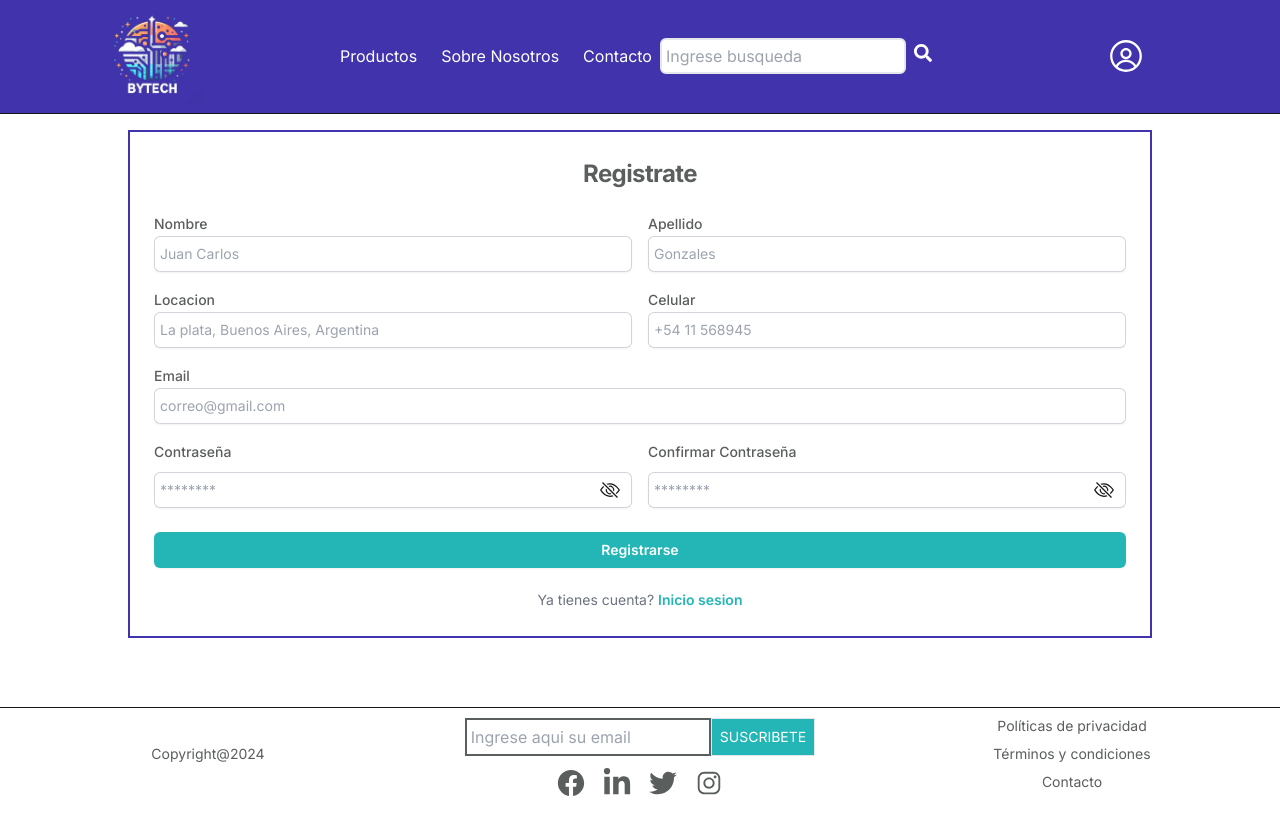
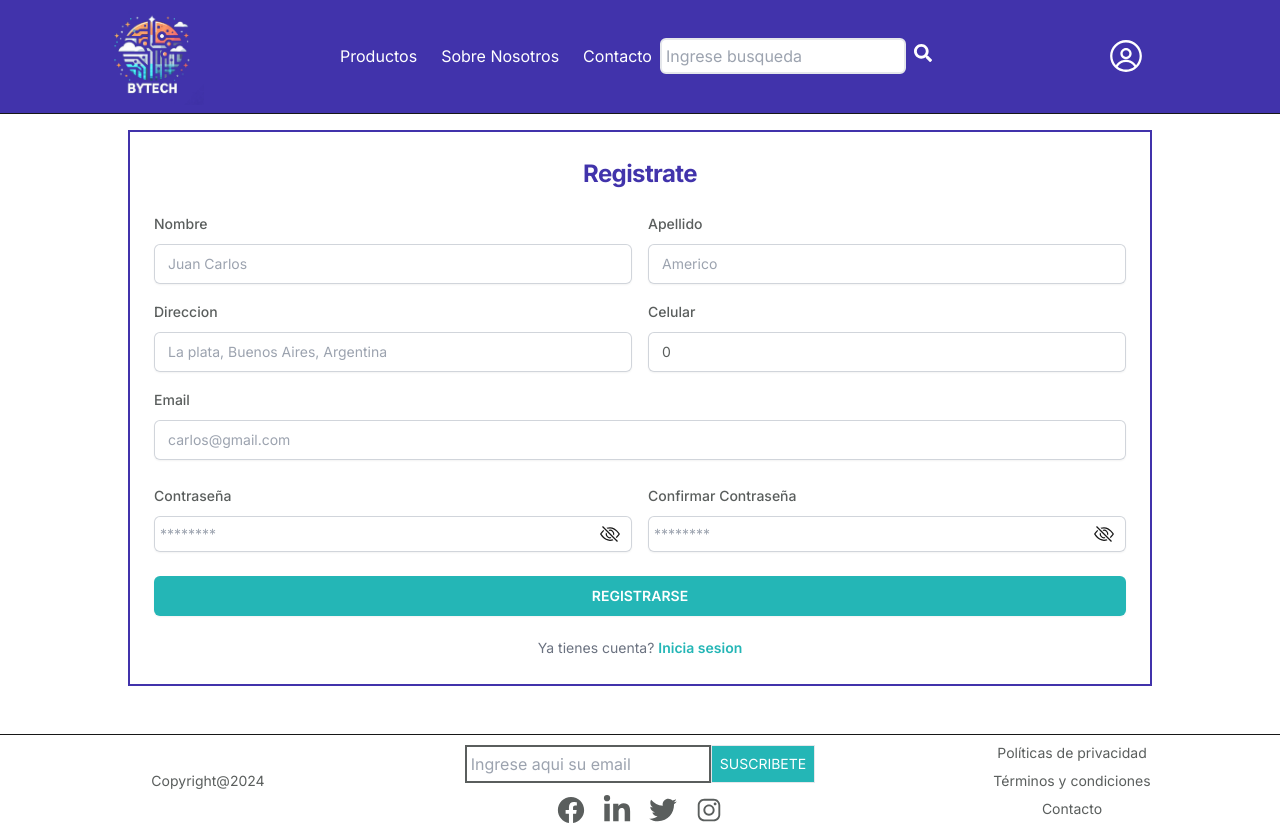
Before and after one commit to No-Country-simulation/c21-67-t-python-react, a Next.js app in the folder Front-End/bytech/: page /register in a window 1280 px wide. Before the commit the page ends 800 px from the top, so only its background shows below. Built offline with nearby package versions, Linux system fonts and the light colour scheme.

Commit message:
se reestructura el formulario y se agrega la conexion con el back

```diff
--- a/Front-End/bytech/src/components/register/Register.tsx
+++ b/Front-End/bytech/src/components/register/Register.tsx
@@ -2,190 +2,323 @@
 
 import Link from "next/link";
 import { useState } from "react";
+import { SubmitHandler, useForm } from "react-hook-form";
 import { BsEye, BsEyeSlash } from "react-icons/bs";
+import { FormSchema } from "./Data";
+import { zodResolver } from "@hookform/resolvers/zod";
+import { z } from "zod";
+import {
+  Form,
+  FormControl,
+  FormField,
+  FormItem,
+  FormLabel,
+  FormMessage,
+} from "../ui/form";
+import DialogeMessage from "../dialogue/DialogeMessage";
+import { Button } from "../ui/button";
+import { createUser } from "@/services/users";
+import { propsUser } from "@/types/user";
+import { useRouter } from "next/navigation";
 
 export const Register = () => {
   const [passwordVisible, setPasswordVisible] = useState(false);
+  const [dialogOpen, setDialogOpen] = useState(false);
+  const [infouser, setInfouser] = useState<string>();
+  const [dialogMessage, setDialogMessage] = useState("");
+  const [dialogType, setDialogType] = useState<"ÉXITO" | "ERROR">("ÉXITO");
+  const nav = useRouter();
+
+  const form = useForm<z.infer<typeof FormSchema>>({
+    resolver: zodResolver(FormSchema),
+    defaultValues: {
+      name: "",
+      lastname: "",
+      address: "",
+      cellphone: 0,
+      email: "",
+      password: "",
+      confirmPassword: "",
+    },
+  });
+
+  const fetchCreateUser = async (dataUser: propsUser, seller: boolean) => {
+    const getUser = await createUser(dataUser, seller);
+    setInfouser(getUser);
+  };
+
+  const onSubmit: SubmitHandler<propsUser> = (data) => {
+    console.log(data);
+    fetchCreateUser(data, true);
+    if (infouser) {
+      form.reset();
+      setDialogType("ÉXITO");
+      setDialogMessage(infouser);
+      setDialogOpen(true);
+      setTimeout(() => {
+        nav.push("/login");
+      }, 10000);
+    } else {
+      alert("se produjo un error");
+    }
+  };
+
   return (
     <div className="flex flex-1 flex-col justify-center p-6 mt-4 mx-auto w-4/5 border-2 border-primary">
       <div className="sm:mx-auto sm:w-full sm:max-w-sm">
-        <h2 className="text-center text-2xl font-bold leading-9 tracking-tight text-footer">
+        <h2 className="text-center text-2xl font-bold leading-9 tracking-tight text-primary">
           Registrate
         </h2>
       </div>
 
       <div className="mt-5 sm:mx-auto sm:w-full ">
-        <form action="#" method="POST" className="space-y-6">
+        <Form {...form}>
+          <form
+            action="#"
+            method="POST"
+            className="space-y-6"
+            onSubmit={form.handleSubmit(onSubmit)}
+          >
             <div className="grid grid-cols-2 gap-4">
               <div className="sm:max-md:col-span-2">
-              <label
-                htmlFor="nameUser"
-                className="block text-sm font-medium leading-6 text-footer"
-              >
+                <FormField
+                  control={form.control}
+                  name="name"
+                  render={({ field }) => (
+                    <FormItem>
+                      <FormLabel className="block text-sm font-medium leading-6 text-footer">
                         Nombre
-              </label>
+                      </FormLabel>
+                      <FormControl>
                         <input
-                id="nameUser"
-                name="nameUser"
+                          id="name"
                           type="text"
+                          {...field}
+                          required
+                          autoComplete="name"
                           placeholder="Juan Carlos"
-                required
-                autoComplete="nameUser"
-                className="block w-full rounded-md border-0 p-1.5 text-footer shadow-sm ring-1 ring-inset ring-gray-300 placeholder:text-gray-400 focus:ring-2 focus:ring-inset focus:ring-secondary sm:text-sm sm:leading-6"
+                          className="block w-full rounded-md border-0 px-3.5 py-2 text-footer shadow-sm ring-1 ring-inset ring-gray-300 placeholder:text-gray-400 focus:ring-2 focus:ring-inset focus:ring-secondary sm:text-sm sm:leading-6"
+                        />
+                      </FormControl>
+                      <FormMessage className="text-destructive text-xs italic" />
+                    </FormItem>
+                  )}
                 />
               </div>
               <div className="sm:max-md:col-span-2">
-              <label
-                htmlFor="lastnameUser"
-                className="block text-sm font-medium leading-6 text-footer"
-              >
+                <FormField
+                  control={form.control}
+                  name="lastname"
+                  render={({ field }) => (
+                    <FormItem>
+                      <FormLabel className="block text-sm font-medium leading-6 text-footer">
                         Apellido
-              </label>
+                      </FormLabel>
+                      <FormControl>
                         <input
-                id="lastnameUser"
-                name="lastnameUser"
+                          id="lastname"
                           type="text"
-                placeholder="Gonzales"
+                          autoComplete="lastname"
+                          {...field}
                           required
-                autoComplete="lastnameUser"
-                className="block w-full rounded-md border-0 p-1.5 text-footer shadow-sm ring-1 ring-inset ring-gray-300 placeholder:text-gray-400 focus:ring-2 focus:ring-inset focus:ring-secondary sm:text-sm sm:leading-6"
+                          placeholder="Americo"
+                          className="block w-full rounded-md border-0 px-3.5 py-2 text-footer shadow-sm ring-1 ring-inset ring-gray-300 placeholder:text-gray-400 focus:ring-2 focus:ring-inset focus:ring-secondary sm:text-sm sm:leading-6"
+                        />
+                      </FormControl>
+                      <FormMessage className="text-destructive text-xs italic" />
+                    </FormItem>
+                  )}
                 />
               </div>
               <div className="sm:max-md:col-span-2">
-              <label
-                htmlFor="location"
-                className="block text-sm font-medium leading-6 text-footer"
-              >
-                Locacion
-              </label>
+                <FormField
+                  control={form.control}
+                  name="address"
+                  render={({ field }) => (
+                    <FormItem>
+                      <FormLabel className="block text-sm font-medium leading-6 text-footer">
+                        Direccion
+                      </FormLabel>
+                      <FormControl>
                         <input
-                id="location"
-                name="location"
+                          id="address"
                           type="text"
+                          {...field}
+                          autoComplete="address"
+                          required
                           placeholder="La plata, Buenos Aires, Argentina"
-                required
-                autoComplete="location"
-                className="block w-full rounded-md border-0 p-1.5 text-footer shadow-sm ring-1 ring-inset ring-gray-300 placeholder:text-gray-400 focus:ring-2 focus:ring-inset focus:ring-secondary sm:text-sm sm:leading-6"
+                          className="block w-full rounded-md border-0 px-3.5 py-2 text-footer shadow-sm ring-1 ring-inset ring-gray-300 placeholder:text-gray-400 focus:ring-2 focus:ring-inset focus:ring-secondary sm:text-sm sm:leading-6"
+                        />
+                      </FormControl>
+                      <FormMessage className="text-destructive text-xs italic" />
+                    </FormItem>
+                  )}
                 />
               </div>
               <div className="sm:max-md:col-span-2">
-              <label
-                htmlFor="cellphone"
-                className="block text-sm font-medium leading-6 text-footer"
-              >
+                <FormField
+                  control={form.control}
+                  name="cellphone"
+                  render={({ field }) => (
+                    <FormItem>
+                      <FormLabel className="block text-sm font-medium leading-6 text-footer">
                         Celular
-              </label>
+                      </FormLabel>
+                      <FormControl>
                         <input
                           id="cellphone"
-                name="cellphone"
-                type="text"
-                placeholder="+54 11 568945"
+                          type="number"
+                          {...field}
+                          autoComplete="cellphone"
                           required
-                autoComplete="cellphone"
-                className="block w-full rounded-md border-0 p-1.5 text-footer shadow-sm ring-1 ring-inset ring-gray-300 placeholder:text-gray-400 focus:ring-2 focus:ring-inset focus:ring-secondary sm:text-sm sm:leading-6"
+                          placeholder="+54 11 654788"
+                          className="block w-full rounded-md border-0 px-3.5 py-2 text-footer shadow-sm ring-1 ring-inset ring-gray-300 placeholder:text-gray-400 focus:ring-2 focus:ring-inset focus:ring-secondary sm:text-sm sm:leading-6"
+                        />
+                      </FormControl>
+                      <FormMessage className="text-destructive text-xs italic" />
+                    </FormItem>
+                  )}
                 />
               </div>
               <div className="col-span-2">
-              <label
-                htmlFor="email"
-                className="block text-sm font-medium leading-6 text-footer"
-              >
+                <FormField
+                  control={form.control}
+                  name="email"
+                  render={({ field }) => (
+                    <FormItem>
+                      <FormLabel className="block text-sm font-medium leading-6 text-footer">
                         Email
-              </label>
+                      </FormLabel>
+                      <FormControl>
                         <input
                           id="email"
-                name="email"
                           type="email"
-                placeholder="correo@gmail.com"
+                          {...field}
                           required
                           autoComplete="email"
-                className="block w-full rounded-md border-0 p-1.5 text-footer shadow-sm ring-1 ring-inset ring-gray-300 placeholder:text-gray-400 focus:ring-2 focus:ring-inset focus:ring-secondary sm:text-sm sm:leading-6"
+                          placeholder="carlos@gmail.com"
+                          className="block w-full rounded-md border-0 px-3.5 py-2 text-footer shadow-sm ring-1 ring-inset ring-gray-300 placeholder:text-gray-400 focus:ring-2 focus:ring-inset focus:ring-secondary sm:text-sm sm:leading-6"
+                        />
+                      </FormControl>
+                      <FormMessage className="text-destructive text-xs italic" />
+                    </FormItem>
+                  )}
                 />
               </div>
 
               <div className="sm:max-md:col-span-2">
-              <div className="flex items-center justify-between">
-                <label
-                  htmlFor="password"
-                  className="block text-sm font-medium leading-6 text-footer"
-                >
+                <FormField
+                  control={form.control}
+                  name="password"
+                  render={({ field }) => (
+                    <FormItem>
+                      <FormLabel className="block text-sm font-medium leading-6 text-footer mt-2">
                         Contraseña
-                </label>
-              </div>
+                      </FormLabel>
+                      <FormControl>
                         <div className="mt-2 relative">
                           <input
                             id="password"
-                  name="password"
                             type={passwordVisible ? "text" : "password"}
+                            {...field}
                             placeholder="********"
                             required
-                  autoComplete="current-password"
+                            autoComplete="password"
                             className="  block w-full rounded-md border-0 p-1.5 text-footer shadow-sm ring-1 ring-inset ring-gray-300 placeholder:text-gray-400 focus:ring-2 focus:ring-inset focus:ring-secondary sm:text-sm sm:leading-6"
                           />
-
                           <div className="absolute inset-y-0 right-0 w-8 top-2">
                             {passwordVisible ? (
                               <BsEye
                                 cursor="pointer"
                                 className="size-5"
-                      onClick={() => setPasswordVisible(!passwordVisible)}
+                                onClick={() =>
+                                  setPasswordVisible(!passwordVisible)
+                                }
                               />
                             ) : (
                               <BsEyeSlash
                                 cursor="pointer"
                                 className="size-5"
-                      onClick={() => setPasswordVisible(!passwordVisible)}
+                                onClick={() =>
+                                  setPasswordVisible(!passwordVisible)
+                                }
                               />
                             )}
                           </div>
                         </div>
+                      </FormControl>
+                      <FormMessage className="text-destructive text-xs italic" />
+                    </FormItem>
+                  )}
+                />
               </div>
               <div className="sm:max-md:col-span-2">
-              <div className="flex items-center justify-between">
-                <label
-                  htmlFor="re-password"
-                  className="block text-sm font-medium leading-6 text-footer"
-                >
+                <FormField
+                  control={form.control}
+                  name="confirmPassword"
+                  render={({ field }) => (
+                    <FormItem>
+                      <FormLabel className="block text-sm font-medium leading-6 text-footer mt-2">
                         Confirmar Contraseña
-                </label>
-              </div>
+                      </FormLabel>
+                      <FormControl>
                         <div className="mt-2 relative">
                           <input
-                  id="re-password"
-                  name="re-password"
+                            id="confirmPassword"
                             type={passwordVisible ? "text" : "password"}
+                            {...field}
                             placeholder="********"
                             required
-                  autoComplete="current-password"
+                            autoComplete="confirmPassword"
                             className="  block w-full rounded-md border-0 p-1.5 text-footer shadow-sm ring-1 ring-inset ring-gray-300 placeholder:text-gray-400 focus:ring-2 focus:ring-inset focus:ring-secondary sm:text-sm sm:leading-6"
                           />
-
                           <div className="absolute inset-y-0 right-0 w-8 top-2">
                             {passwordVisible ? (
                               <BsEye
                                 cursor="pointer"
                                 className="size-5"
-                      onClick={() => setPasswordVisible(!passwordVisible)}
+                                onClick={() =>
+                                  setPasswordVisible(!passwordVisible)
+                                }
                               />
                             ) : (
                               <BsEyeSlash
                                 cursor="pointer"
                                 className="size-5"
-                      onClick={() => setPasswordVisible(!passwordVisible)}
+                                onClick={() =>
+                                  setPasswordVisible(!passwordVisible)
+                                }
                               />
                             )}
                           </div>
                         </div>
+                      </FormControl>
+                      <FormMessage className="text-destructive text-xs italic" />
+                    </FormItem>
+                  )}
+                />
               </div>
             </div>
 
-          <button
+            <div className="mt-6">
+              <Button
                 type="submit"
-            className="flex w-full justify-center rounded-md bg-secondary px-3 py-1.5 text-sm font-semibold leading-6 text-white shadow-sm hover:bg-btnActive hover:text-foreground focus-visible:outline focus-visible:outline-2 focus-visible:outline-offset-2 focus-visible:outline-secondary"
+                className=" uppercase flex w-full justify-center rounded-md bg-secondary px-3 py-1.5 text-sm font-semibold leading-6 text-white shadow-sm hover:bg-btnActive hover:text-foreground focus-visible:outline focus-visible:outline-2 focus-visible:outline-offset-2 focus-visible:outline-secondary"
               >
-            Registrarse
-          </button>
+                REGISTRARSE
+              </Button>
+            </div>
           </form>
+          <DialogeMessage
+            open={dialogOpen}
+            onOpenChange={setDialogOpen}
+            type={dialogType}
+            message={dialogMessage}
+            textButtonOne="CERRAR"
+            textButtonTwo="VOLVER A INICIO"
+            buttonTwoHref="/"
+          />
+        </Form>
 
         <p className="mt-5 text-center text-sm text-gray-500">
           Ya tienes cuenta?{" "}
@@ -193,7 +326,7 @@ export const Register = () => {
             href="/login"
             className="font-semibold leading-6 text-secondary hover:text-primary"
           >
-            Inicio sesion
+            Inicia sesion
           </Link>
         </p>
       </div>
```
Lines whose indentation alone changed are shown as unchanged.
